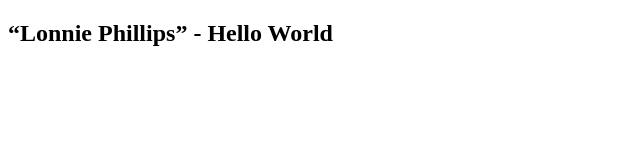
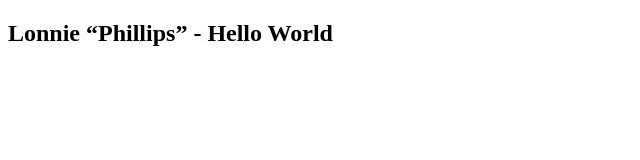
Before and after one commit to Droplit21/Droplit21.github.io, a plain HTML site: page index.html in a window 1280 px wide. Shown: the full height of the page, 0-640 px from the left. Drawn offline with Linux system fonts and the light colour scheme.

Commit message:
Update index.html

```diff
--- a/index.html
+++ b/index.html
@@ -4,4 +4,4 @@
 		<title>Page Title</title>
 	</head>
 <body>
-	<h2>“Lonnie Phillips” - Hello World</h2>
+	<h2>Lonnie “Phillips” - Hello World</h2>
```
